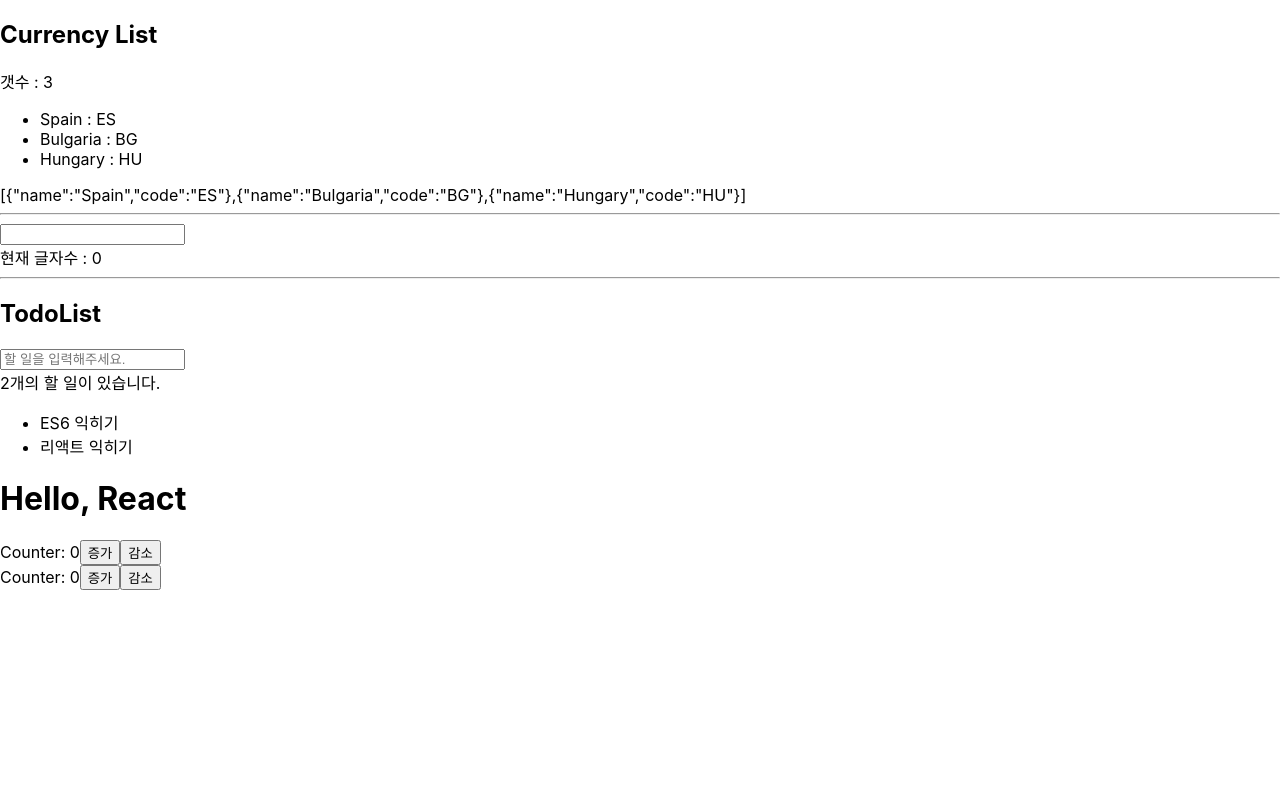
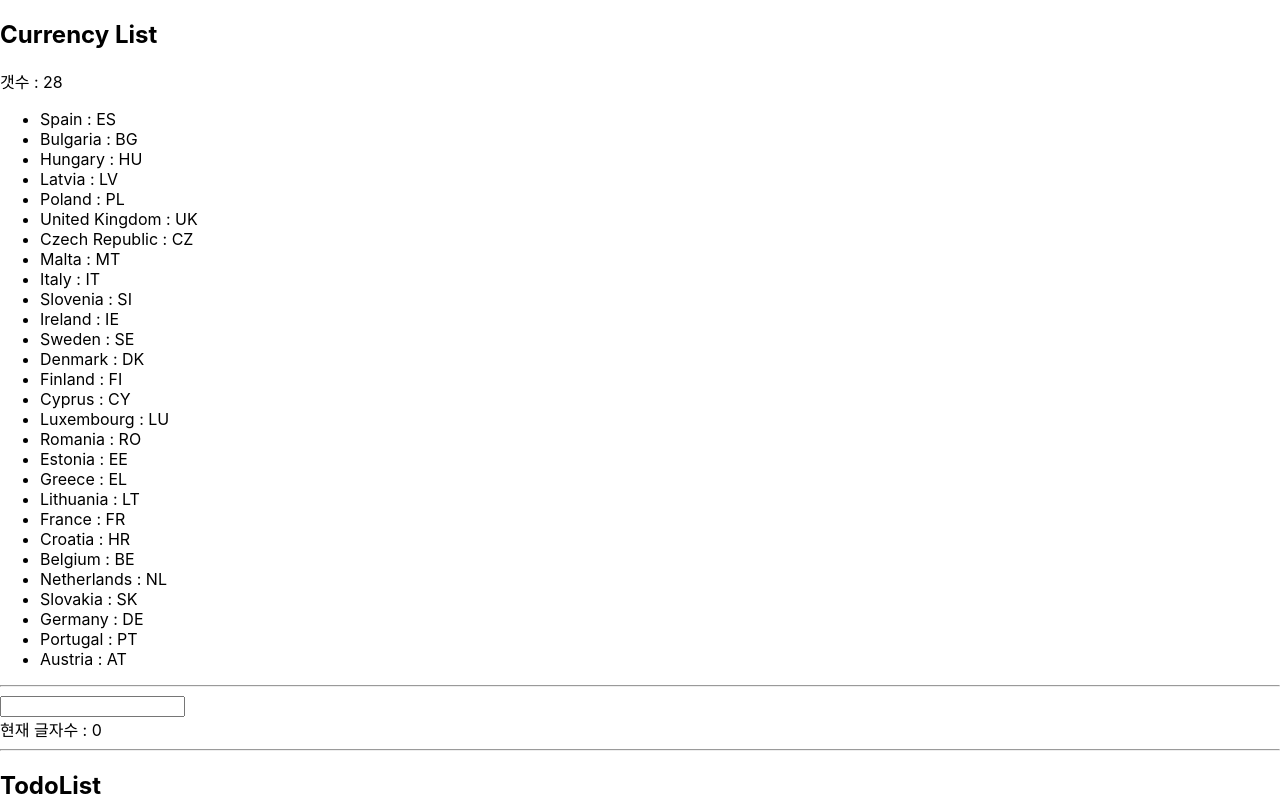
Before and after one commit to askcompany-kr/demo-pusan-univ-201908-react, a React (Create React App) app: page / in a window 1280 px wide. Shown: the top 800 px of the page. Built offline with nearby package versions, Linux system fonts and the light colour scheme; no server answers.

Commit message:
jsonvat.com 데이터를 통해 CurrencyList 초기화

```diff
--- a/src/components/currency_list.js
+++ b/src/components/currency_list.js
@@ -1,5 +1,6 @@
 import React, { Component } from 'react';
 import axios from 'axios';
+import { rates as jsonvat_rates } from '../data/jsonvat';
 
 
 class CurrencyItem extends Component {
@@ -39,30 +40,14 @@ class CurrencyItemList extends Component {
 }
 
 class CurrencyList extends Component {
-    // jsonvat.com
-    dummyData = [
-        { name: 'Spain', code: 'ES' },
-        { name: 'Bulgaria', code: 'BG' },
-        { name: 'Hungary', code: 'HU' }
-    ];
-
-    // 컴포넌트가 마운트되었때
-    async componentDidMount() {
-        try {
-            const response = await axios.get("https://jsonvat.com");
-            console.log(response);
-            // response.rates => setState에 적용
-        }
-        catch(e) {
-            console.error(e);
-        }
-    }
+    state = { itemList: jsonvat_rates };
 
     render() {
+        const { itemList } = this.state;
         return (
             <div>
                 <h2>Currency List</h2>
-                <CurrencyItemList itemList={this.dummyData} />
+                <CurrencyItemList itemList={itemList} />
                 {JSON.stringify(this.dummyData)}
             </div>
         );
```
Also changed, not shown: src/data/jsonvat.json (added, +1 -0 lines).
